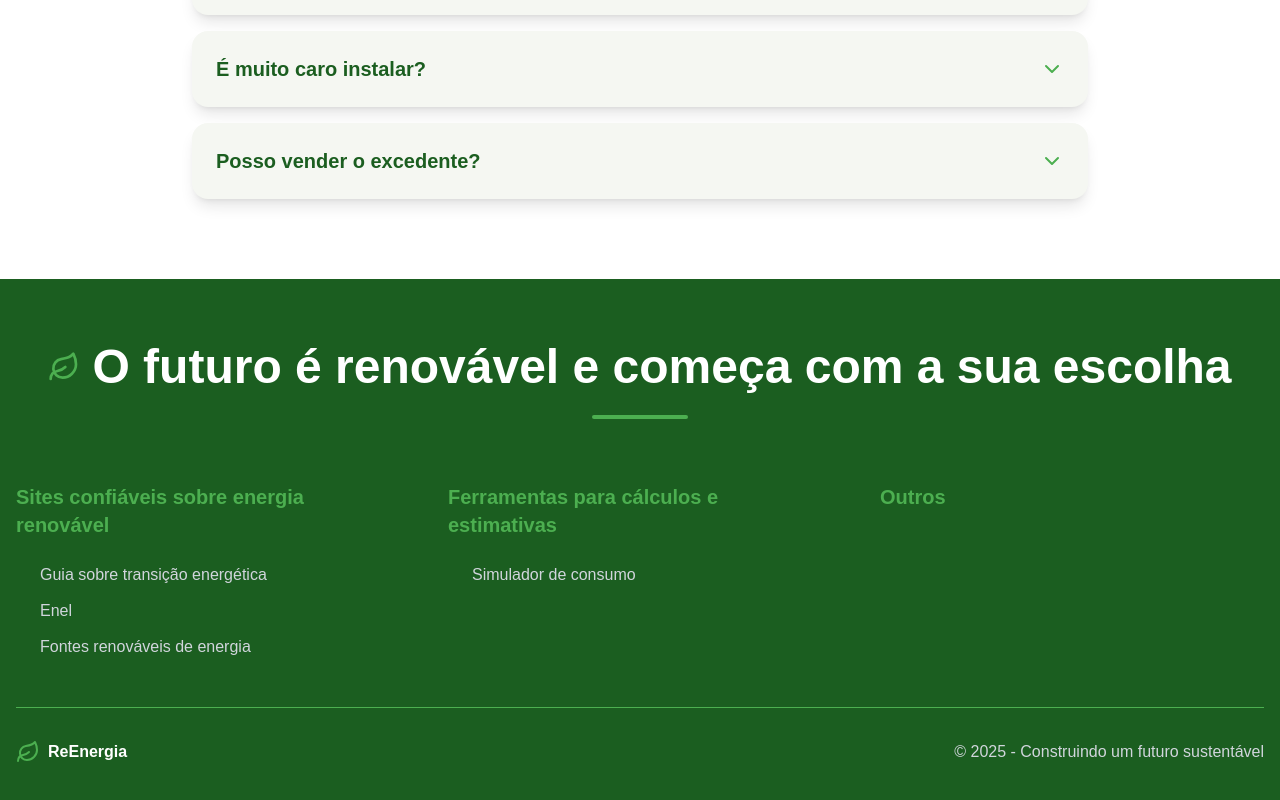
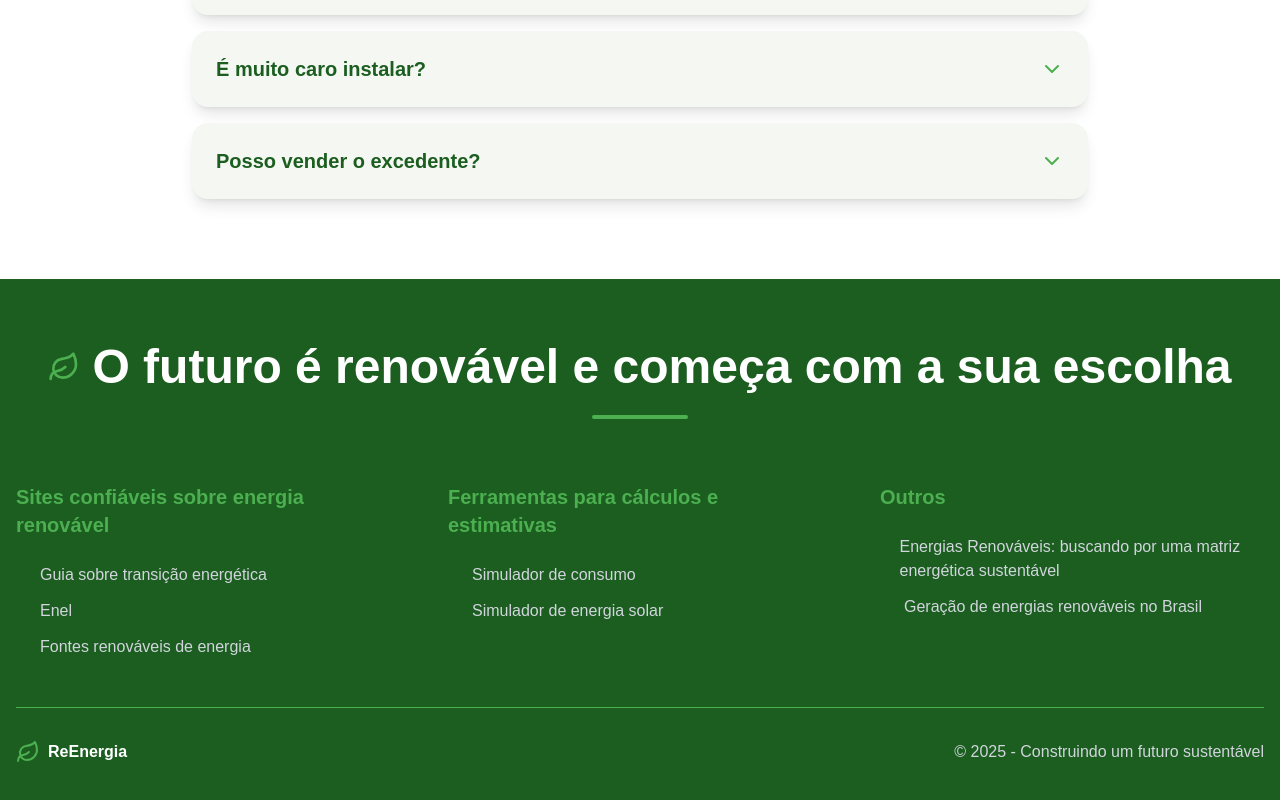
Before and after one commit to zRy4nG/reenergia2, a Next.js app: page / in a window 1280 px wide. Shown: the part 2600-3400 px from the top of the page. Built offline with nearby package versions, Linux system fonts and the light colour scheme.

Commit message:
Update Footer.tsx

```diff
--- a/src/components/Footer.tsx
+++ b/src/components/Footer.tsx
@@ -15,13 +15,14 @@ const Footer = () => {
       title: "Ferramentas para cálculos e estimativas",
       links: [
         { text: "Simulador de consumo", href: "https://enel-ce.simuladordeconsumo.com.br/" },
+        { text: "Simulador de energia solar", href: "https://www.intelbras.com/pt-br/energia-solar/simulador" },
       ]
     },
     {
       title: "Outros",
       links: [
-        // { text: "Link", href: "#" },
-        // { text: "Link", href: "#" },
+        { text: "Energias Renováveis: buscando por uma matriz energética sustentável", href: "https://energiasroraima.com.br/wp-content/uploads/2020/01/ENERGIA-RENOVAVEL_Energias-Renov%C3%A1veis-buscando-por-uma-matriz-energ%C3%A9tica-sustent%C3%A1vel.pdf" },
+        { text: "Geração de energias renováveis no Brasil", href: "https://www.interciencia.net/wp-content/uploads/2018/10/680-HORST-43_10.pdf" },
         // { text: "Link", href: "#" },
         // { text: "Link", href: "#" }
       ]
```
